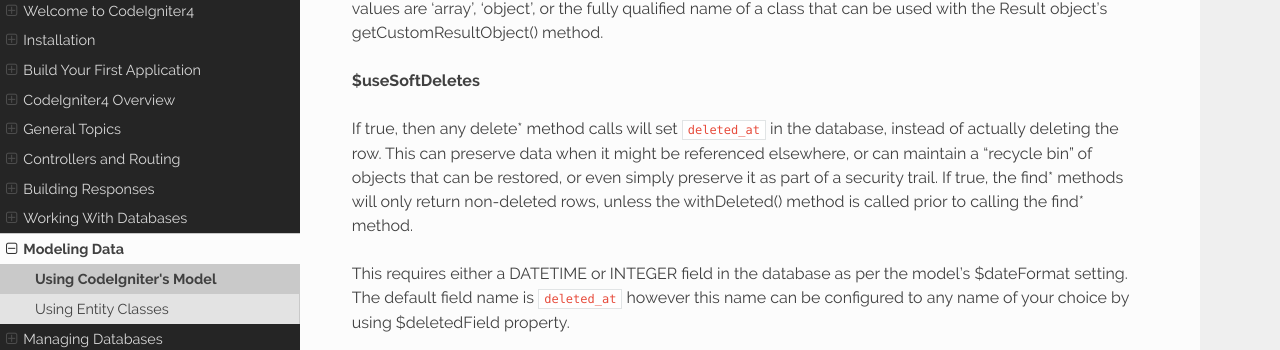
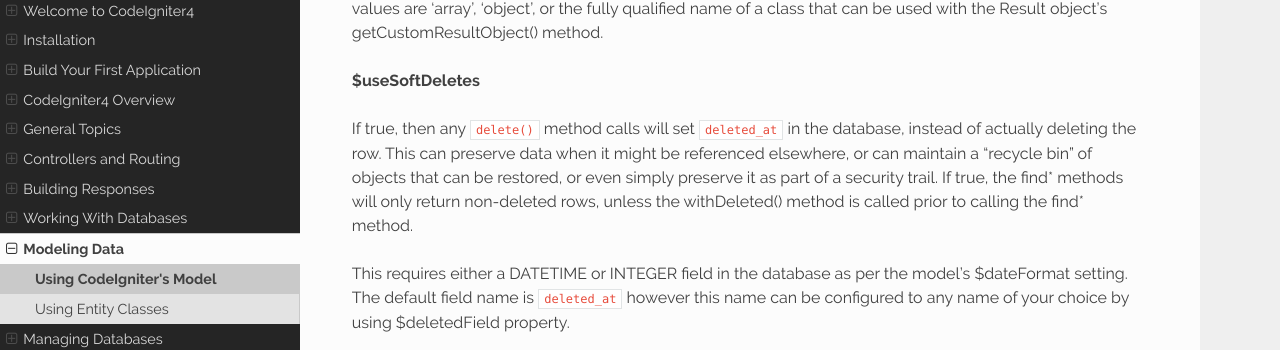
Before and after one commit to NEKOGET/ci4_user_guide_src, a Sphinx documentation site: the page built from source/models/model.rst, in a window 1280 px wide and 900 px high, scrolled down 4402 px. Shown: the part 141-491 px from the top of the window. Built offline with Sphinx 7.4.7 and the Read the Docs theme 2.0.0, drawn with Linux system fonts in a browser that asks for light colours.

```diff
--- a/source/models/model.rst
+++ b/source/models/model.rst
@@ -189,7 +189,7 @@ method.
 
 **$useSoftDeletes**
 
-If true, then any delete* method calls will set ``deleted_at`` in the database, instead of
+If true, then any ``delete()`` method calls will set ``deleted_at`` in the database, instead of
 actually deleting the row. This can preserve data when it might be referenced elsewhere, or
 can maintain a "recycle bin" of objects that can be restored, or even simply preserve it as
 part of a security trail. If true, the find* methods will only return non-deleted rows, unless
```
